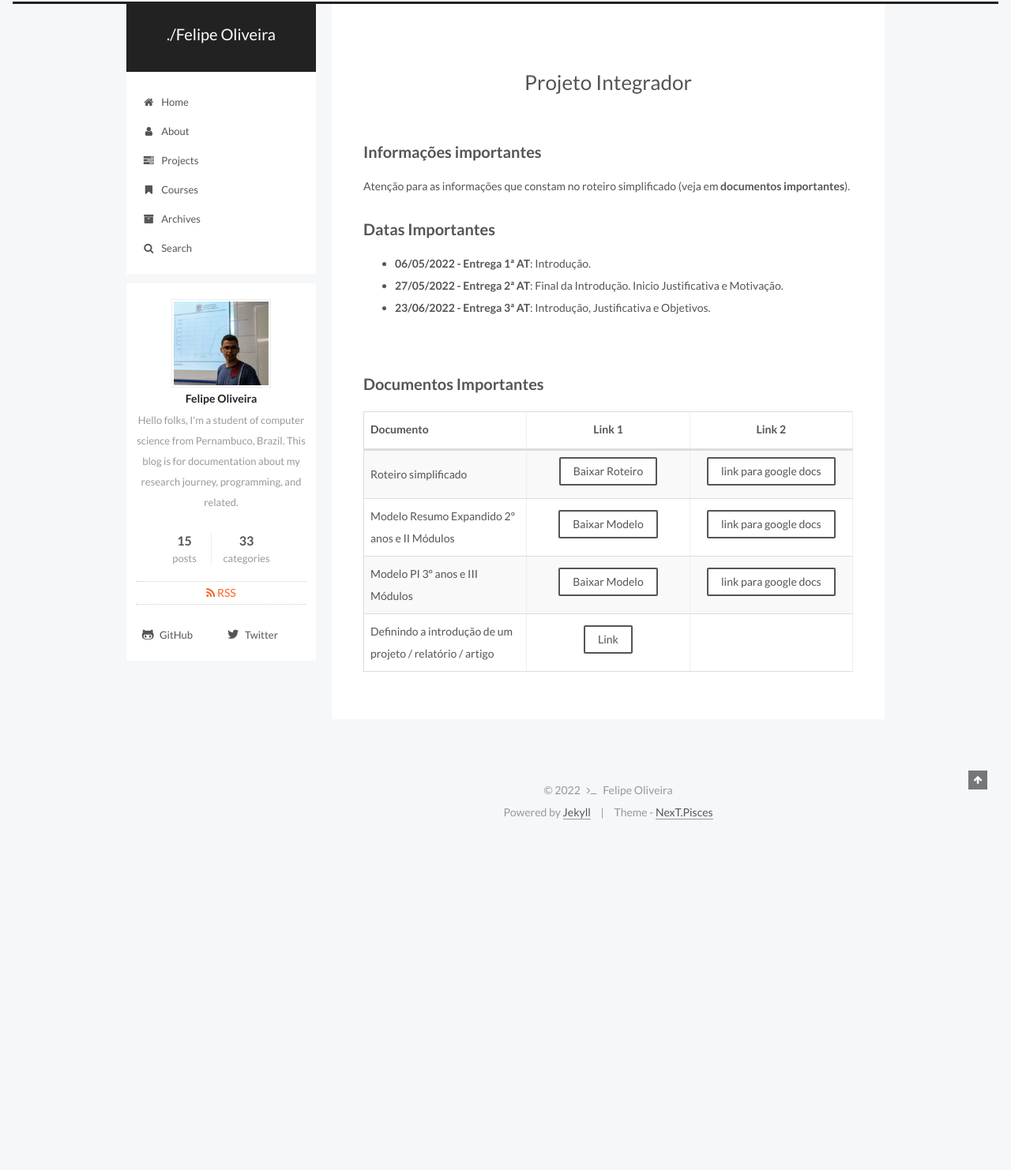
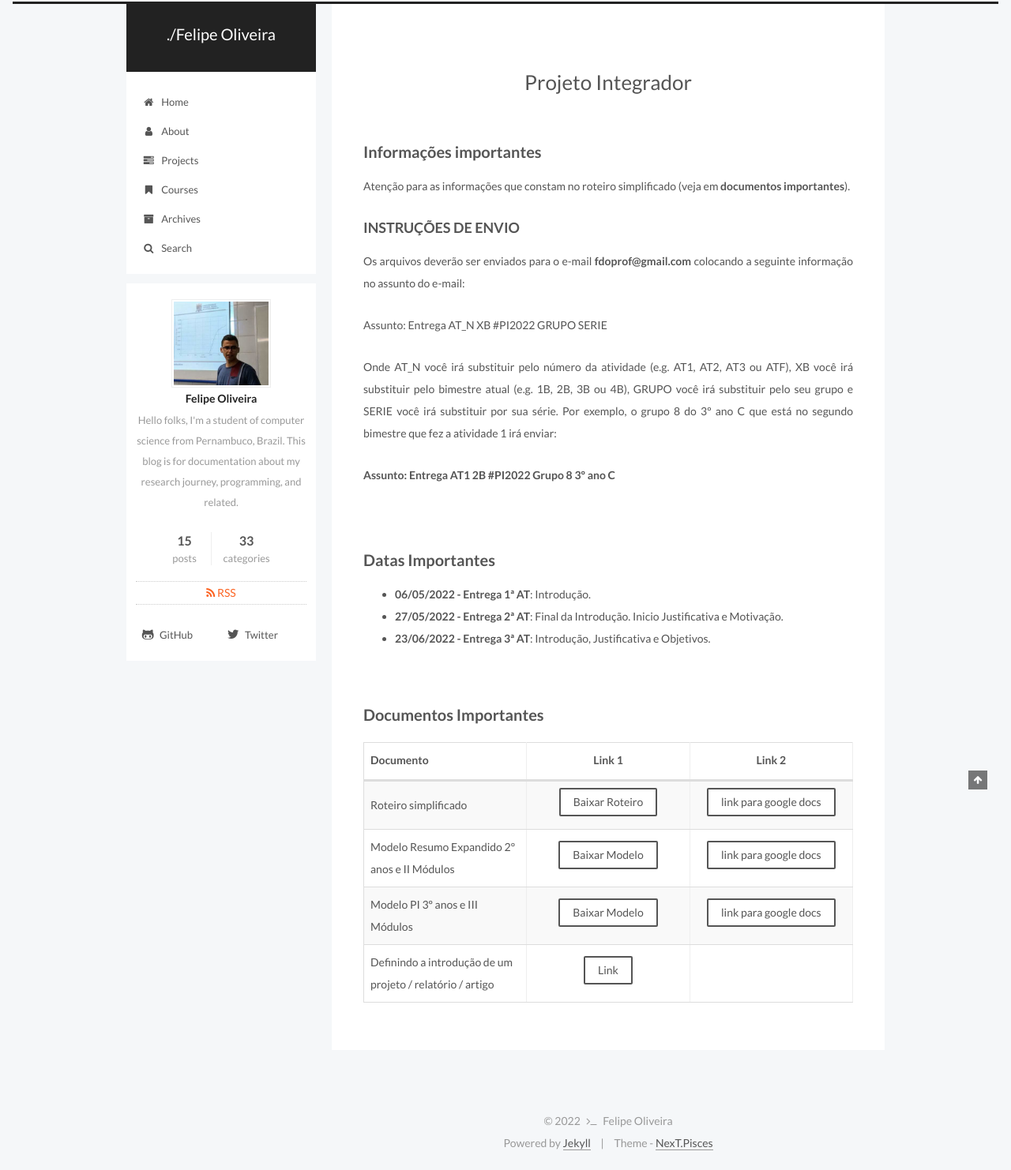
Before and after one commit to fdoliv/fdoliv.github.io, a Jekyll site: the page built from courses/pi/index.md, in a window 1280 px wide. Shown: the whole page at 79% size. Built offline with Jekyll 4.4.1, drawn with Linux system fonts in a browser that asks for light colours; before the commit the page ends 1063 px from its top, so only the background shows below that.

Commit message:
Instruções de envio.

```diff
--- a/courses/pi/index.md
+++ b/courses/pi/index.md
@@ -11,6 +11,17 @@ comments: false
 <br/>
 ## Informações importantes
 Atenção para as informações que constam no roteiro simplificado (veja em **documentos importantes**).
+
+### INSTRUÇÕES DE ENVIO
+
+Os arquivos deverão ser enviados para o e-mail **fdoprof@gmail.com** colocando a seguinte informação no assunto do e-mail:
+
+Assunto: Entrega AT_N XB #PI2022 GRUPO SERIE
+
+Onde AT_N você irá substituir pelo número da atividade (e.g. AT1, AT2, AT3 ou ATF), XB você irá substituir pelo bimestre atual (e.g. 1B, 2B, 3B ou 4B), GRUPO você irá substituir pelo seu grupo e SERIE você irá substituir por sua série. Por exemplo, o grupo 8 do 3º ano C que está no segundo bimestre que fez a atividade 1 irá enviar:
+
+**Assunto: Entrega AT1 2B #PI2022 Grupo 8 3º ano C**
+
 <br/>
 ## Datas Importantes
 * **06/05/2022 - Entrega 1ª AT**: Introdução.
```
